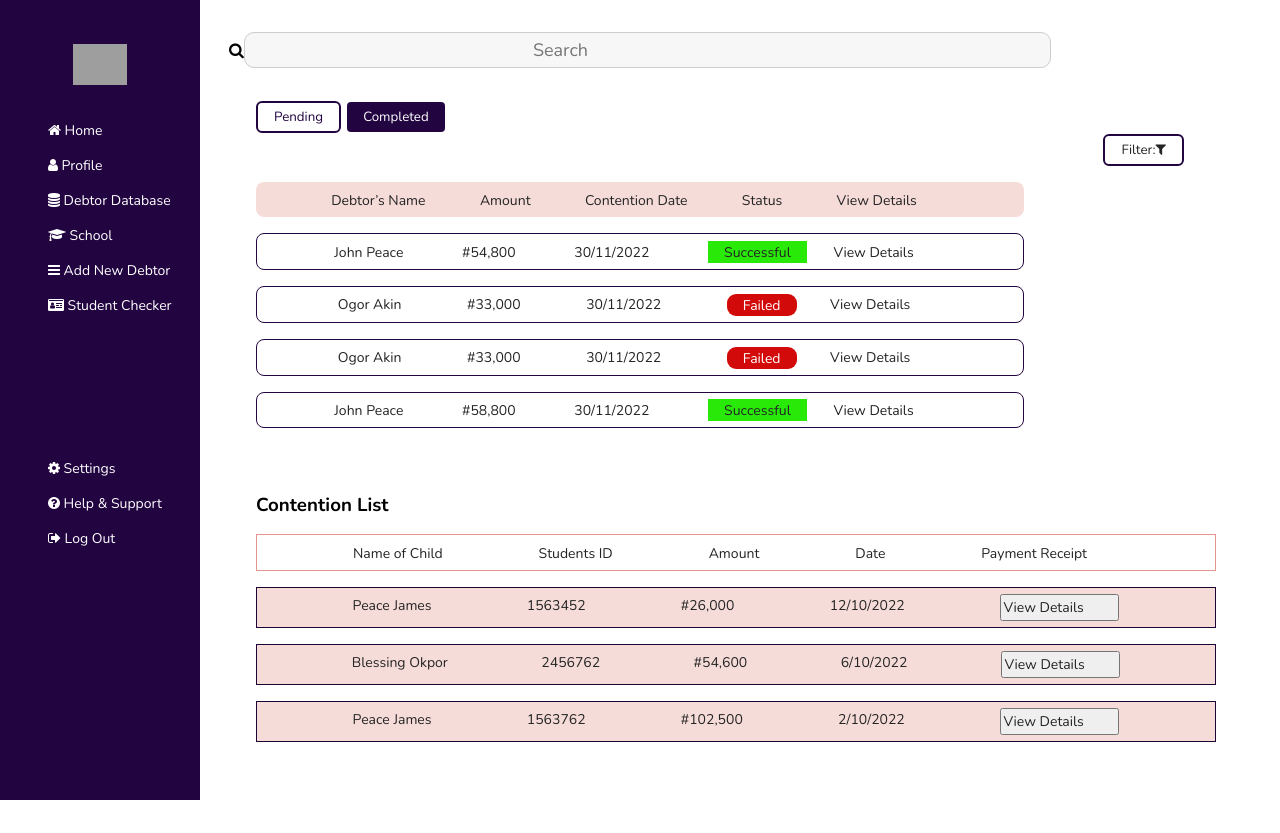
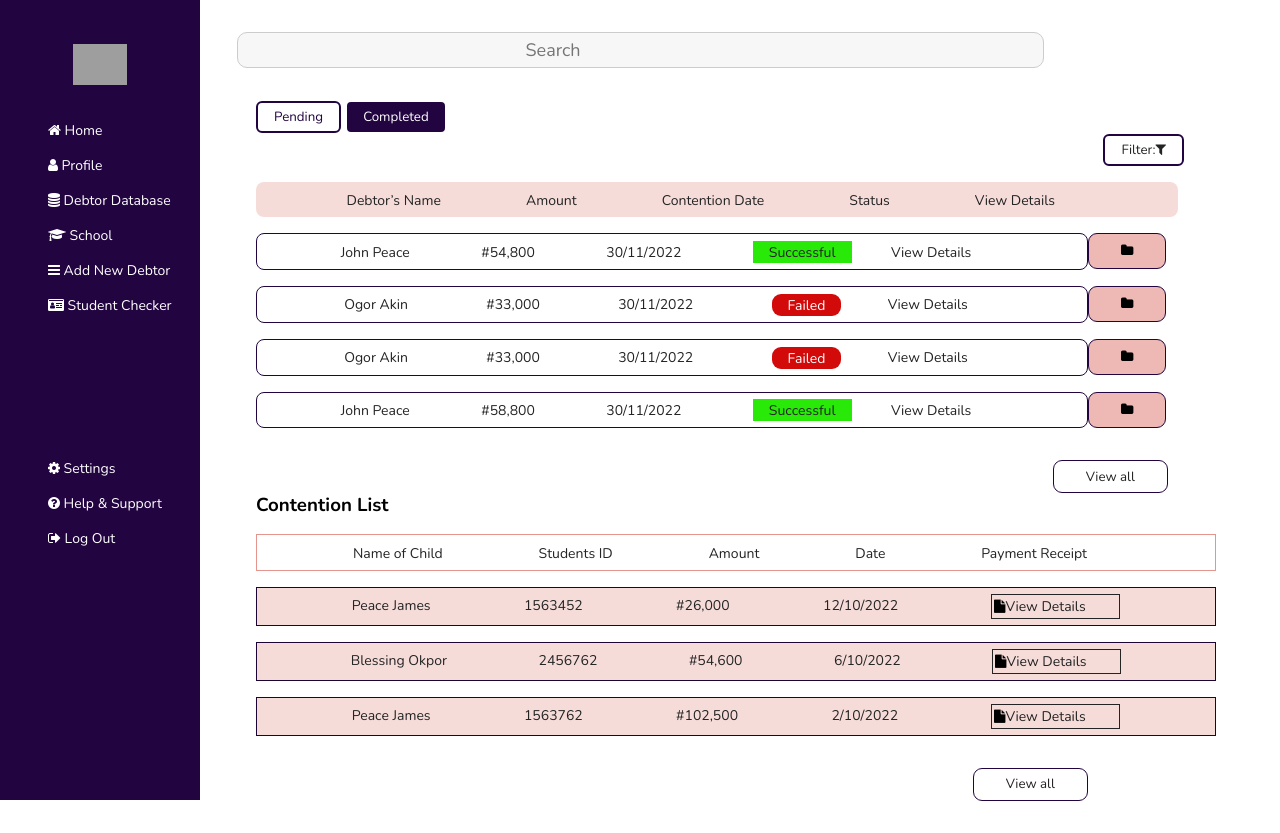
Before and after one commit to zuri-training/TeamLorispp58, a Django app: template debtfinder/templates/Database/database.html in a window 1280 px wide. Before the commit the page ends 800 px from the top, so only its background shows below. Run offline with Django 4.2, Linux system fonts and the light colour scheme; the template is opened without the code that fills it, so the values that code supplies are empty; grey boxes are pictures that could not be loaded.

Commit message:
final commit

```diff
--- a/debtfinder/templates/Database/database.css
+++ b/debtfinder/templates/Database/database.css
@@ -147,7 +147,7 @@ input[type=text] {
     justify-content: space-around;
     background-color: #F6DCD9;
     margin-left: 16rem;
-    width: 60%;
+    width: 72%;
     padding: 0.4rem 4rem;
     border-radius: 8px;
 
@@ -174,7 +174,7 @@ input[type=text] {
     background-color: transparent;
     border: 1px solid #210440;
     margin-left: 16rem;
-    width: 60%;
+    width: 65%;
     padding: 0.4rem 4rem;
     border-radius: 8px;
 
@@ -255,5 +255,47 @@ input[type=text] {
 
 .view{
     padding: 0.1rem 0.1rem;
+    background-color: transparent;
+    border: 1px solid #242424;
+
 
 }
+
+
+.view_all{
+    margin-top: 1rem;
+    margin-bottom: 2rem;
+    margin-right: 12rem;
+    padding: 0.4rem 2rem;
+    float: right;
+    border-radius: 9px;
+    color: #242424;
+    font-weight: 500;
+    background-color: transparent;
+    border: 1px solid #210440;
+}
+.file{
+    float: right;
+    width: 15%;
+}
+
+.btn-file{
+
+    background-color: #EEB8B4;
+    padding: 0.5rem 2rem;
+    border: 1px solid #210440;
+    border-radius: 9px;
+}
+
+.viewall{
+    margin-top: 1rem;
+    margin-bottom: 2rem;
+    margin-right: 7rem;
+    padding: 0.4rem 2rem;
+    float: right;
+    border-radius: 9px;
+    color: #242424;
+    font-weight: 500;
+    background-color: transparent;
+    border: 1px solid #210440;
+}
--- a/debtfinder/templates/Database/database.html
+++ b/debtfinder/templates/Database/database.html
@@ -82,7 +82,7 @@
                 <form action="/action_page.php">
                     <label>
 
-                        <i class="fa fa-search"></i><input type="text" placeholder="Search" name="search">
+                        <input type="text" placeholder="Search" name="search">
 
                     </label>
 
@@ -98,6 +98,8 @@
             <div class="btn1">
                 <button class="filter">Filter:<i class="fa fa-filter"></i></button>
             </div>
+
+
 
             <div class="div-container">
                 <div class="div-link">
@@ -120,8 +122,20 @@
                     <a href="">View Details</a>
                 </div>
 
+
+
+
             </div>
+
+            <div class="file">
+                <button class="btn-file"><i class="fa fa-folder"></i></button>
+            </div>
+
+
+
         </div>
+
+
 
 
         <div class="divcontainer">
@@ -148,28 +162,10 @@
         </div>
 
 
-        <div class="divcontainer">
-            <div class="div-link">
-                <a href="">Ogor Akin</a>
-            </div>
+        <div class="file">
+            <button class="btn-file" ><i class="fa fa-folder"></i></button>
+        </div>
 
-            <div class="div-link">
-                <a href="">#33,000</a>
-            </div>
-
-            <div class="div-link">
-                <a href="">30/11/2022</a>
-            </div>
-
-            <div class="div-link">
-                <a href="" class="failed">Failed</a>
-            </div>
-
-            <div class="div-link">
-                <a href="">View Details</a>
-            </div>
-
-        </div>
 
         <div class="divcontainer">
             <div class="div-link">
@@ -194,6 +190,43 @@
 
         </div>
 
+        <div class="file">
+            <button class="btn-file"><i class="fa fa-folder"></i></button>
+        </div>
+
+        <div class="divcontainer">
+            <div class="div-link">
+                <a href="">Ogor Akin</a>
+            </div>
+
+            <div class="div-link">
+                <a href="">#33,000</a>
+            </div>
+
+            <div class="div-link">
+                <a href="">30/11/2022</a>
+            </div>
+
+            <div class="div-link">
+                <a href="" class="failed">Failed</a>
+            </div>
+
+            <div class="div-link">
+                <a href="">View Details</a>
+            </div>
+
+
+
+        </div>
+        <div class="file">
+            <button class="btn-file"><i class="fa fa-folder"></i></button>
+        </div>
+
+
+
+
+
+
 
         <div class="divcontainer">
             <div class="div-link">
@@ -217,6 +250,14 @@
             </div>
 
         </div>
+
+
+
+        <div class="view-all">
+            <button type="submit" class="viewall">View all</button>
+        </div>
+
+
 
 
         <div class="section">
@@ -266,7 +307,9 @@
                 </div>
 
                 <div class="div-links">
-                    <button class="view"><a href="">View Details</a></button>
+                    <button class="view">
+                        <i class="fa fa-file"></i><a href="">View Details</a>
+                    </button>
                 </div>
 
             </div>
@@ -292,8 +335,15 @@
                 </div>
 
                 <div class="div-links">
-                    <button class="view"><a href="">View Details</a></button>
+
+                    <button class="view">
+                        <i class="fa fa-file"></i><a href="">View Details</a>
+                    </button>
+
+
                 </div>
+
+
           </div>
 
 
@@ -316,9 +366,18 @@
                 </div>
 
                 <div class="div-links">
-                    <button class="view"><a href="">View Details</a></button>
+                    <button class="view">
+                        <i class="fa fa-file"></i><a href="">View Details</a>
+                    </button>
                 </div>
+
+
          </div>
+           <span>
+
+                <div class="view-all">
+                    <button type="submit" class="view_all">View all</button>
+                </div>
 
         </div>
 
```
